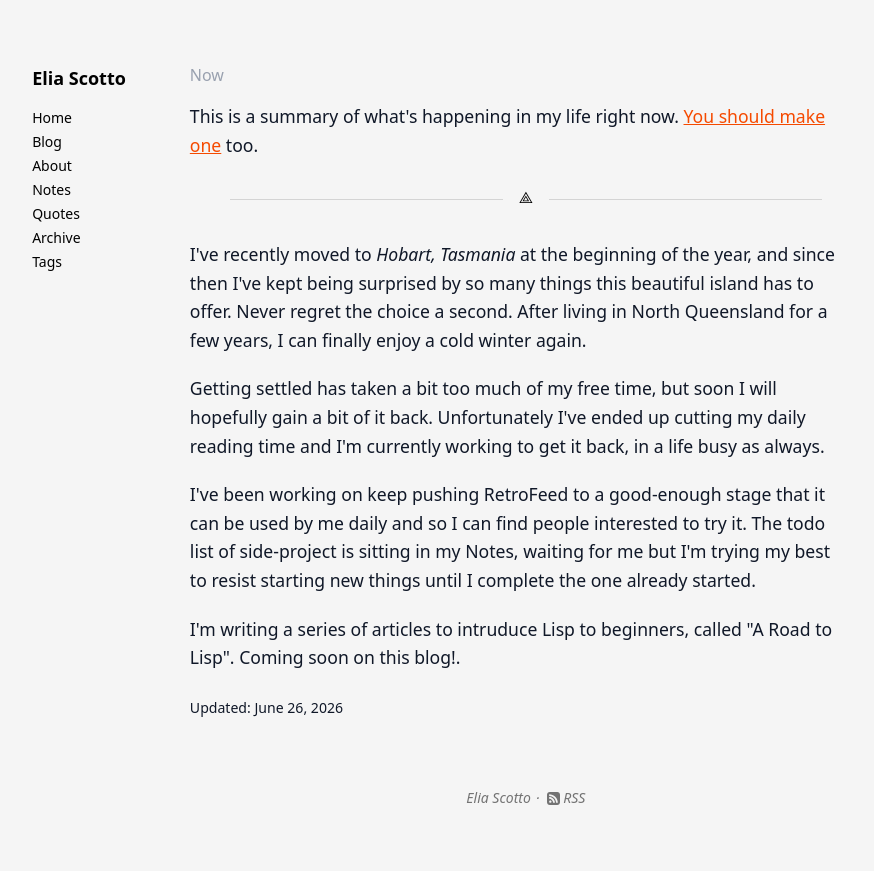
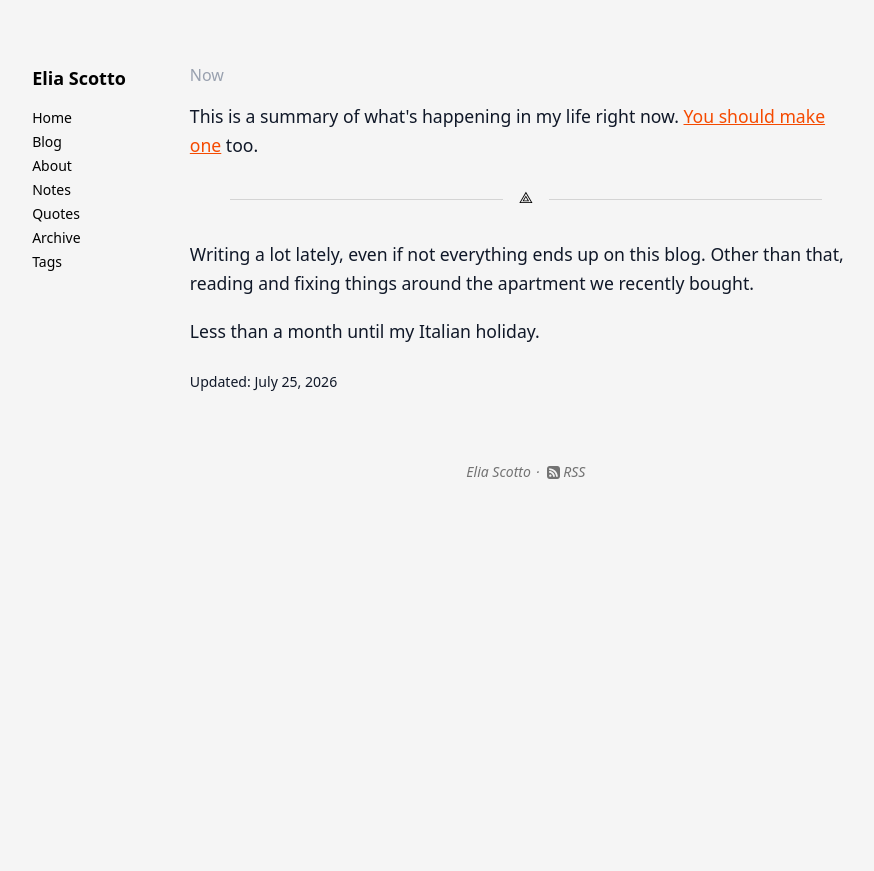
Before and after one commit to eliascotto/scotto.me, an Astro site: page /now in a window 1280 px wide. Shown: the whole page, without its empty margins (193-1067 px from the left). After the commit the page ends 800 px from the top, so only its background shows below. Built offline with nearby package versions, Linux system fonts and the light colour scheme; Astro itself is replaced by a stand-in of ours; some packages are replaced by stand-ins of ours.

Commit message:
Updated now page

```diff
--- a/src/content/pages/now.md
+++ b/src/content/pages/now.md
@@ -2,7 +2,7 @@
 title: Now
 tags: now
 eleventyExcludeFromCollections: true
-today: 26/06/2026
+today: 25/07/2026
 ---
 
 This is a summary of what's happening in my life right now.
@@ -10,12 +10,8 @@ This is a summary of what's happening in my life right now.
 
 ---
 
-I've recently moved to *Hobart, Tasmania* at the beginning of the year, and since then I've kept being surprised by so many things this beautiful island has to offer. Never regret the choice a second. After living in North Queensland for a few years, I can finally enjoy a cold winter again.
+Writing a lot lately, even if not everything ends up on this blog. Other than that, reading and fixing things around the apartment we recently bought.
 
-Getting settled has taken a bit too much of my free time, but soon I will hopefully gain a bit of it back. Unfortunately I've ended up cutting my daily reading time and I'm currently working to get it back, in a life busy as always.
-
-I've been working on keep pushing RetroFeed to a good-enough stage that it can be used by me daily and so I can find people interested to try it. The todo list of side-project is sitting in my Notes, waiting for me but I'm trying my best to resist starting new things until I complete the one already started.
-
-I'm writing a series of articles to intruduce Lisp to beginners, called "A Road to Lisp". Coming soon on this blog!.
+Less than a month until my Italian holiday.
 
 <small>Updated: {{ today | defaultDate }}</small>
```
